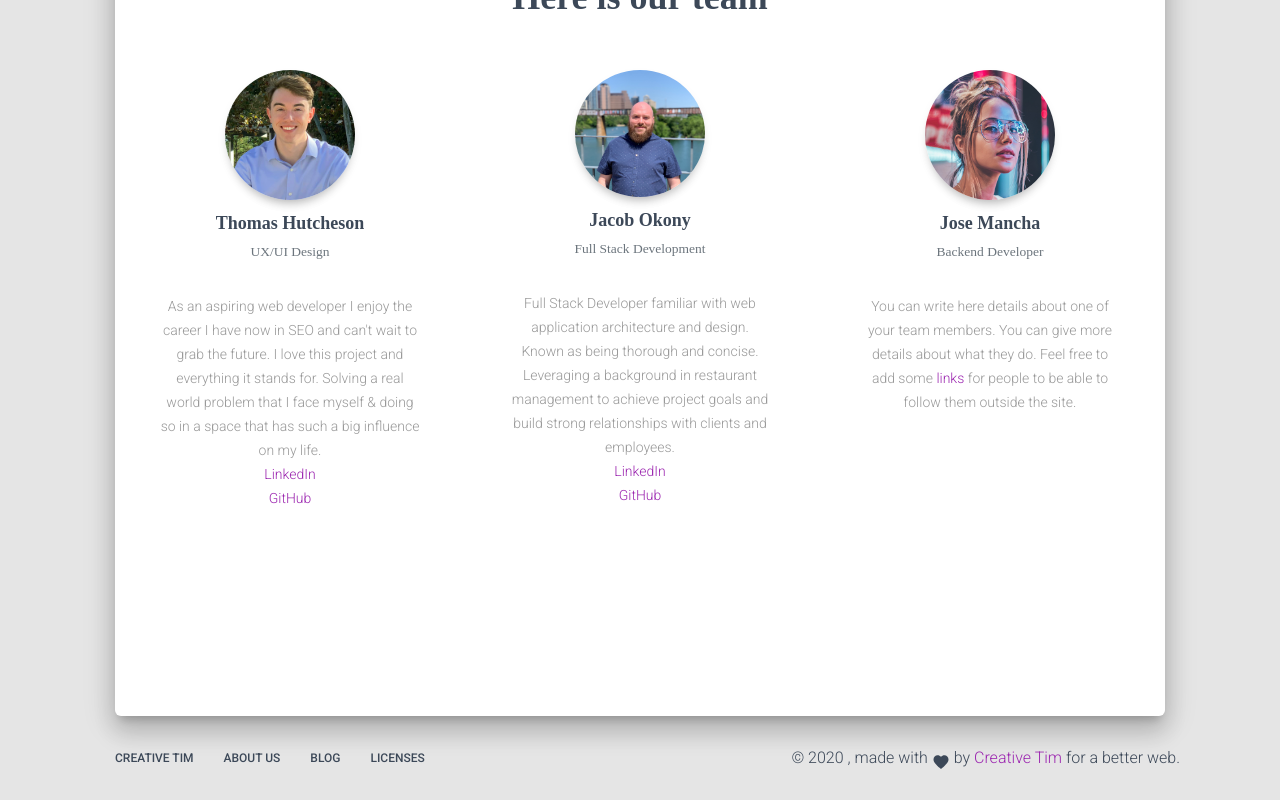
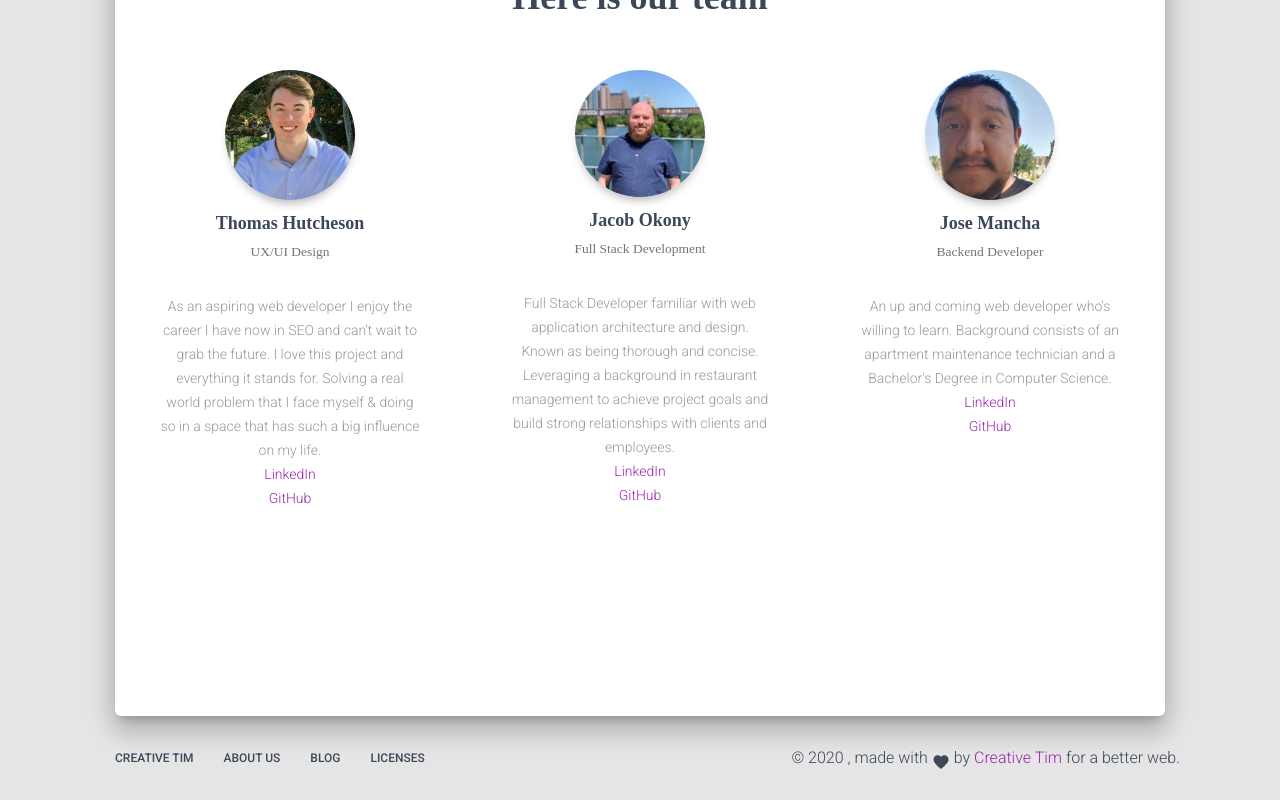
Before and after one commit to jakeokony1024/SandBox, a React (Create React App) app in the folder client/: page / in a window 1280 px wide. Shown: the part 1482-2282 px from the top of the page. Built offline with nearby package versions, Linux system fonts and the light colour scheme.

Commit message:
added joses info and photo

```diff
--- a/client/src/views/LandingPage/Sections/TeamSection.js
+++ b/client/src/views/LandingPage/Sections/TeamSection.js
@@ -18,7 +18,7 @@ import styles from "assets/jss/material-kit-react/views/landingPageSections/team
 
 import team1 from "assets/img/faces/thomas.jpg";
 import team2 from "assets/img/faces/profilePic1.jpg";
-import team3 from "assets/img/faces/kendall.jpg";
+import team3 from "assets/img/faces/jose.jpg";
 
 const useStyles = makeStyles(styles);
 
@@ -132,10 +132,15 @@ export default function TeamSection() {
               </h4>
               <CardBody>
                 <p className={classes.description}>
-                  You can write here details about one of your team members. You
-                  can give more details about what they do. Feel free to add
-                  some <a href="#pablo">links</a> for people to be able to
-                  follow them outside the site.
+                  An up and coming web developer who's willing to learn.
+                  Background consists of an apartment maintenance technician and
+                  a Bachelor's Degree in Computer Science.
+                  <br></br>
+                  <a href="https://www.linkedin.com/in/jose-mancha-96467b96">
+                    LinkedIn
+                  </a>
+                  <br></br>
+                  <a href="https://github.com/josemm83">GitHub</a>
                 </p>
               </CardBody>
               <CardFooter className={classes.justifyCenter}>
```
Also changed, not shown: client/src/assets/img/faces/jose.jpg (added).
